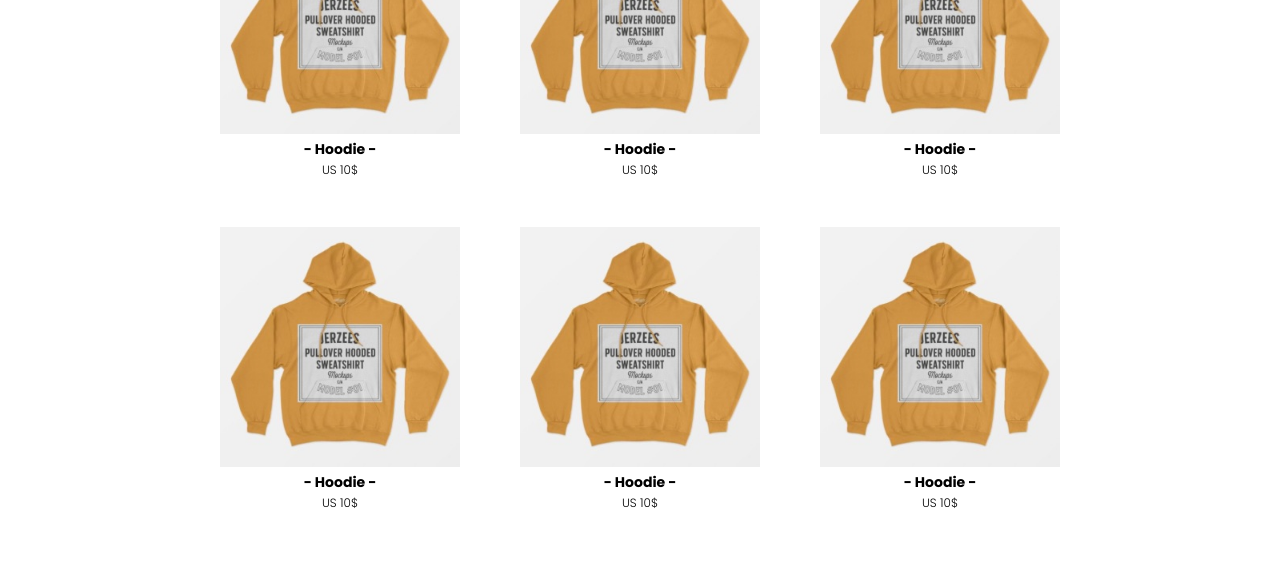
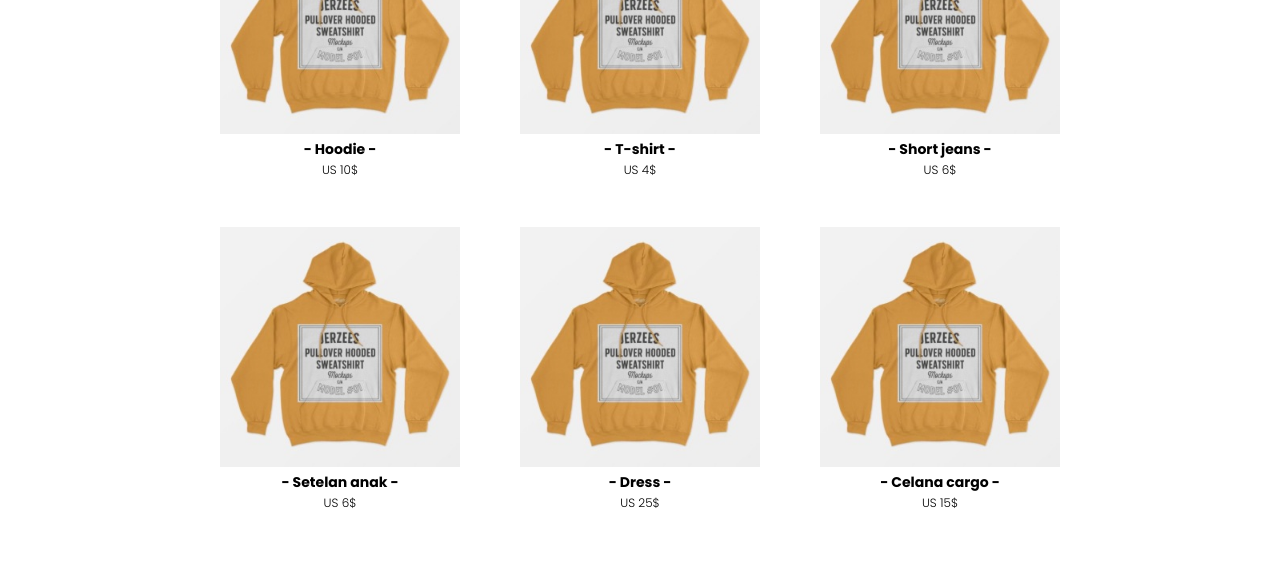
Before and after one commit to amirulwildan19/amirulwildan19.github.io, a plain HTML site: page index.html in a window 1280 px wide. Shown: the part 1760-2322 px from the top of the page. Drawn offline with nearby package versions, Linux system fonts and the light colour scheme.

Commit message:
mengganti nama produk

```diff
--- a/index.html
+++ b/index.html
@@ -93,29 +93,41 @@
           <p class="product-card-price">US 10$</p>
         </div>
         <div class="product-card">
-          <img src="img/product/1.jpg" alt="Hoodie" class="product-card-img" />
-          <h3 class="product-card-title">- Hoodie -</h3>
-          <p class="product-card-price">US 10$</p>
+          <img src="img/product/1.jpg" alt="T-shirt" class="product-card-img" />
+          <h3 class="product-card-title">- T-shirt -</h3>
+          <p class="product-card-price">US 4$</p>
         </div>
         <div class="product-card">
-          <img src="img/product/1.jpg" alt="Hoodie" class="product-card-img" />
-          <h3 class="product-card-title">- Hoodie -</h3>
-          <p class="product-card-price">US 10$</p>
+          <img
+            src="img/product/1.jpg"
+            alt="Short jeans"
+            class="product-card-img"
+          />
+          <h3 class="product-card-title">- Short jeans -</h3>
+          <p class="product-card-price">US 6$</p>
         </div>
         <div class="product-card">
-          <img src="img/product/1.jpg" alt="Hoodie" class="product-card-img" />
-          <h3 class="product-card-title">- Hoodie -</h3>
-          <p class="product-card-price">US 10$</p>
+          <img
+            src="img/product/1.jpg"
+            alt="Setelan anak"
+            class="product-card-img"
+          />
+          <h3 class="product-card-title">- Setelan anak -</h3>
+          <p class="product-card-price">US 6$</p>
         </div>
         <div class="product-card">
-          <img src="img/product/1.jpg" alt="Hoodie" class="product-card-img" />
-          <h3 class="product-card-title">- Hoodie -</h3>
-          <p class="product-card-price">US 10$</p>
+          <img src="img/product/1.jpg" alt="Dress" class="product-card-img" />
+          <h3 class="product-card-title">- Dress -</h3>
+          <p class="product-card-price">US 25$</p>
         </div>
         <div class="product-card">
-          <img src="img/product/1.jpg" alt="Hoodie" class="product-card-img" />
-          <h3 class="product-card-title">- Hoodie -</h3>
-          <p class="product-card-price">US 10$</p>
+          <img
+            src="img/product/1.jpg"
+            alt="Celana cargo"
+            class="product-card-img"
+          />
+          <h3 class="product-card-title">- Celana cargo -</h3>
+          <p class="product-card-price">US 15$</p>
         </div>
       </div>
     </section>
```
